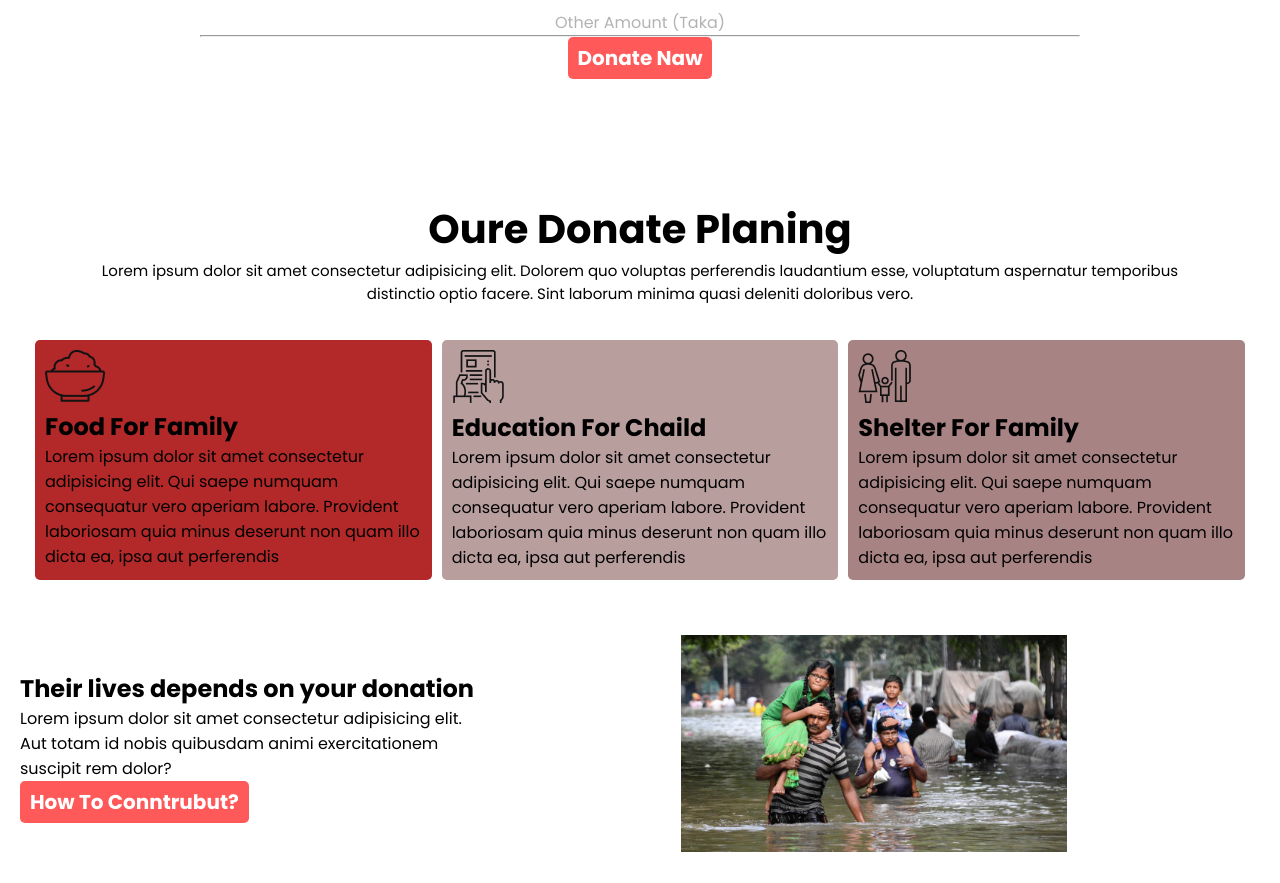
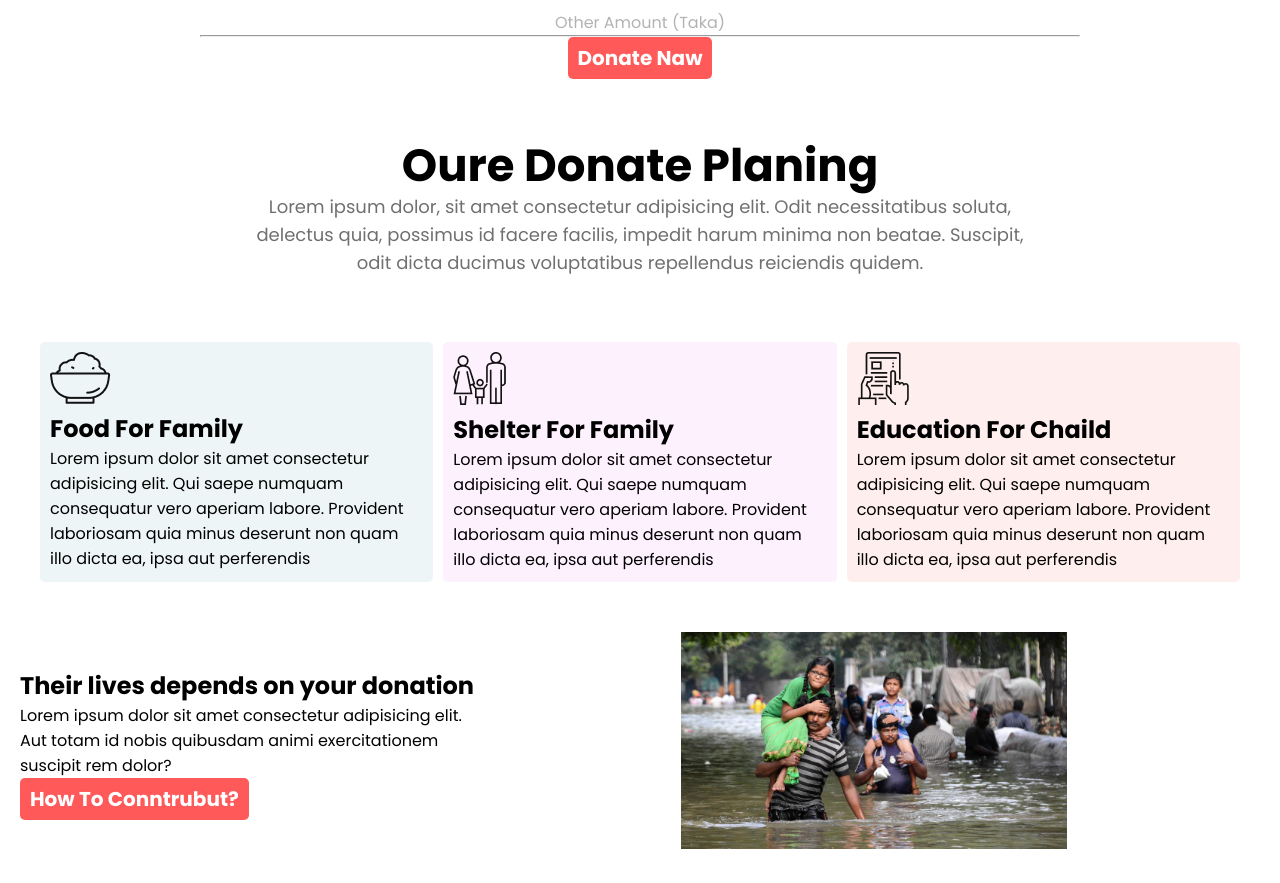
Before and after one commit to rabby-web/donate, a plain HTML site: page index.html in a window 1280 px wide. Shown: the part 1080-1963 px from the top of the page. Drawn offline with Linux system fonts and the light colour scheme.

Commit message:
planing push

```diff
--- a/index.html
+++ b/index.html
@@ -52,35 +52,30 @@
 
  <!--============= our plan start =============-->
     <section>
+        <div class="donate-today">
+            <h1>Oure Donate Planing</h1>
+            <p>Lorem ipsum dolor, sit amet consectetur adipisicing elit. Odit necessitatibus soluta, delectus quia, possimus id facere facilis, impedit harum minima non beatae. Suscipit, odit dicta ducimus voluptatibus repellendus reiciendis quidem.</p>
+        </div>
+    </section>
+
+    <section>
         <div class="our-plan">
-            <div class="plan-text">
-                <h1>Oure Donate Planing</h1>
-                <p>Lorem ipsum dolor sit amet consectetur adipisicing elit. Dolorem quo voluptas perferendis laudantium
-                    esse, voluptatum aspernatur temporibus distinctio optio facere. Sint laborum minima quasi deleniti
-                    doloribus vero.</p>
-            </div>
-        <div class="planing">
             <div class="box" id="color1">
                 <img src="./icons/food.png" alt="">
                 <h2>Food For Family</h2>
-                <p>Lorem ipsum dolor sit amet consectetur adipisicing elit. Qui saepe numquam consequatur vero aperiam
-                    labore. Provident laboriosam quia minus deserunt non quam illo dicta ea, ipsa aut perferendis</p>
+                <p>Lorem ipsum dolor sit amet consectetur adipisicing elit. Qui saepe numquam consequatur vero aperiam labore. Provident laboriosam quia minus deserunt non quam illo dicta ea, ipsa aut perferendis</p>
+            </div>
+            <div class="box" id="color3">
+                <img src="./icons/shelter.png" alt="">
+                <h1>Shelter For Family</h1>
+                <p>Lorem ipsum dolor sit amet consectetur adipisicing elit. Qui saepe numquam consequatur vero aperiam labore. Provident laboriosam quia minus deserunt non quam illo dicta ea, ipsa aut perferendis<p>
             </div>
             <div class="box" id="color2">
                 <img src="./icons/Frame-1.png" alt="">
                 <h1>Education For Chaild</h1>
-                <p>Lorem ipsum dolor sit amet consectetur adipisicing elit. Qui saepe numquam consequatur vero aperiam
-                    labore. Provident laboriosam quia minus deserunt non quam illo dicta ea, ipsa aut perferendis</p>
-            </div>
-            <div class="box" id="color3">
-                <img src="./icons/shelter.png" alt="">
-                <h1>Shelter For Family</h1>
-                <p>Lorem ipsum dolor sit amet consectetur adipisicing elit. Qui saepe numquam consequatur vero aperiam
-                    labore. Provident laboriosam quia minus deserunt non quam illo dicta ea, ipsa aut perferendis</p>
-
+                <p>Lorem ipsum dolor sit amet consectetur adipisicing elit. Qui saepe numquam consequatur vero aperiam labore. Provident laboriosam quia minus deserunt non quam illo dicta ea, ipsa aut perferendis</p>
             </div>
         </div>
-    </div>
 </section>
 <!-- ============= /our plan end ============= -->
 <!--============= donted start =============-->
--- a/style.css
+++ b/style.css
@@ -132,24 +132,23 @@ a{
 }
 /* ================ our-plan ================ */
 .our-plan {
-    padding: 30px;
+    margin: 25px 25px;
+    padding: 10px;
+    display: flex;
 }
 
-.plan-text {
-    text-align: center;
-    padding: 30px 60px;
-}
+
 
 .plan-text h1 {
-    font-size: 40px;
+    font-weight: 600;
+    font-size: 24px;
+    color: #121212;
+    padding: 15px 23px;
 }
 
 .plan-text p {
-    font-size: 15px;
-}
-
-.planing {
-    display: flex;
+    font-size: 16px;
+    color: #707070;
 }
 
 .box {
@@ -159,15 +158,15 @@ a{
 }
 
 #color1 {
-    background-color: rgb(179, 40, 40);
+    background: rgba(79, 157, 166, 0.1);
 }
 
 #color2 {
-    background-color: rgb(185, 158, 158);
+    background: rgba(255, 89, 89, 0.1);
 }
 
 #color3 {
-    background-color: rgb(168, 131, 131);
+    background: rgba(246, 115, 241, 0.1);
 }
 /* ================ donation ================ */
 .donation{
```
